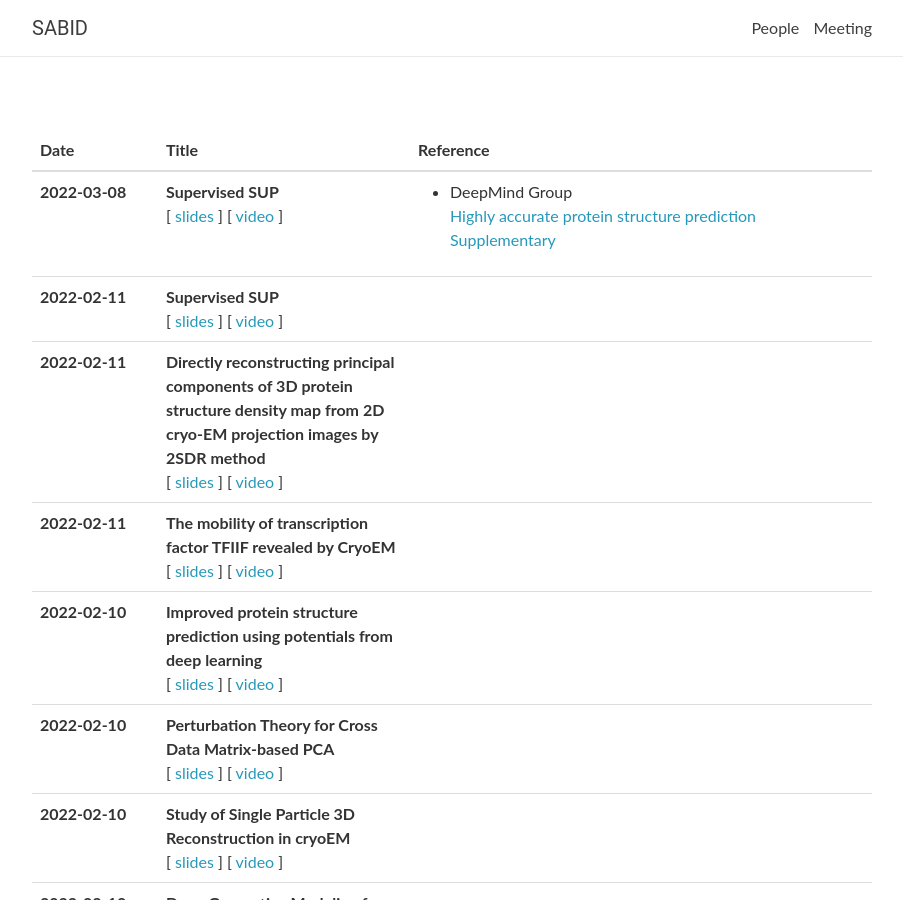
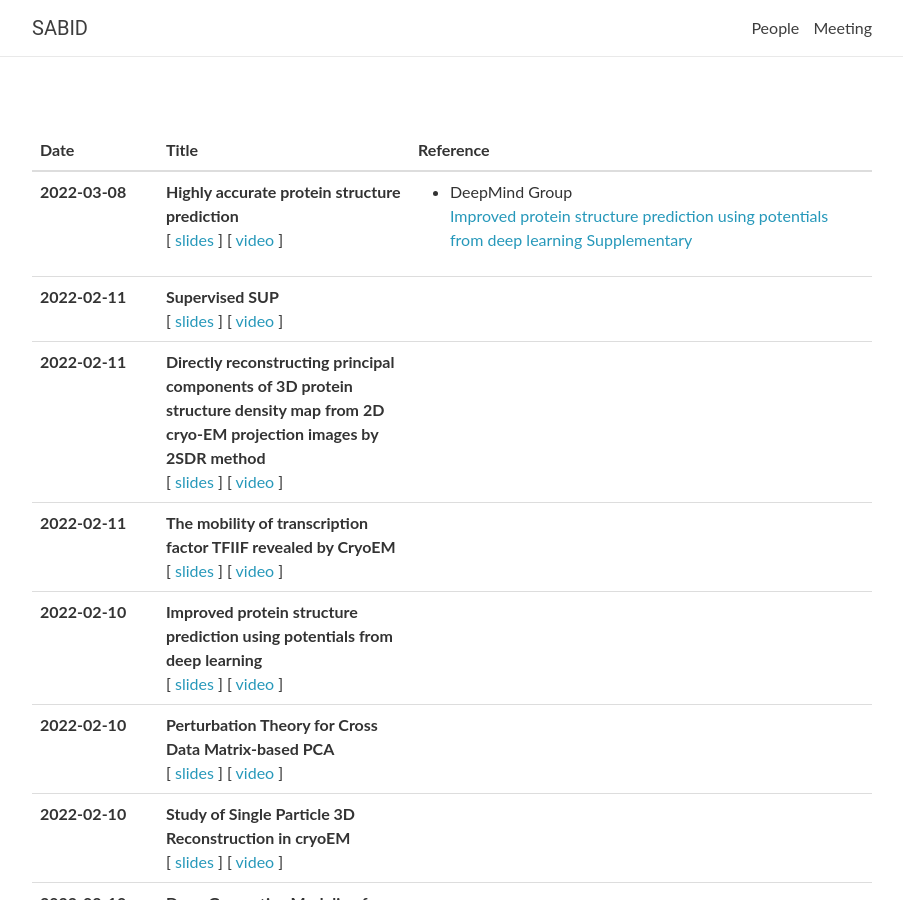
Before and after one commit to sabid-cryoem/sabid-cryoem.github.io, a Jekyll site: the page built from 4afcccebf7d457a13a4f8aeea0bbeef04fd86ee9/index.html, in a window 1280 px wide and 900 px high. Shown: the whole window, without its empty margins (188-1091 px from the left). Built offline with Jekyll 4.4.1, drawn with Linux system fonts in a browser that asks for light colours; nearby versions of some CDN libraries; comment, search, counter and statistics services are not loaded.

Commit message:
update meeting

```diff
--- a/_data/meeting.yml
+++ b/_data/meeting.yml
@@ -1,13 +1,13 @@
 - date: 2022-03-08
   title: >
-    <strong>Supervised SUP</strong>
+    <strong>Highly accurate protein structure prediction</strong>
   video: <a href="https://youtu.be/sOmj-sfBA08">video</a>
   slides: <a href="/assets/slides/2022_0308_AlphaFold2.pptx">slides</a>
   notes:
   readings:
    - DeepMind Group </br>
-      <a href="Highly accurate protein structure prediction.pdf" target="blank">Highly accurate protein structure prediction</a>
-      <a href="Alphafold2_Supplementary information.pdf" target="blank">Supplementary</a>
+      <a href="/assets/reference/Alphafold1.pdf" target="blank">Improved protein structure prediction using potentials from deep learning</a>
+      <a href=""/assets/reference/Alphafold2_Supplementary information.pdf" target="blank">Supplementary</a>
 
 - date: 2022-02-11
   title: >
```
